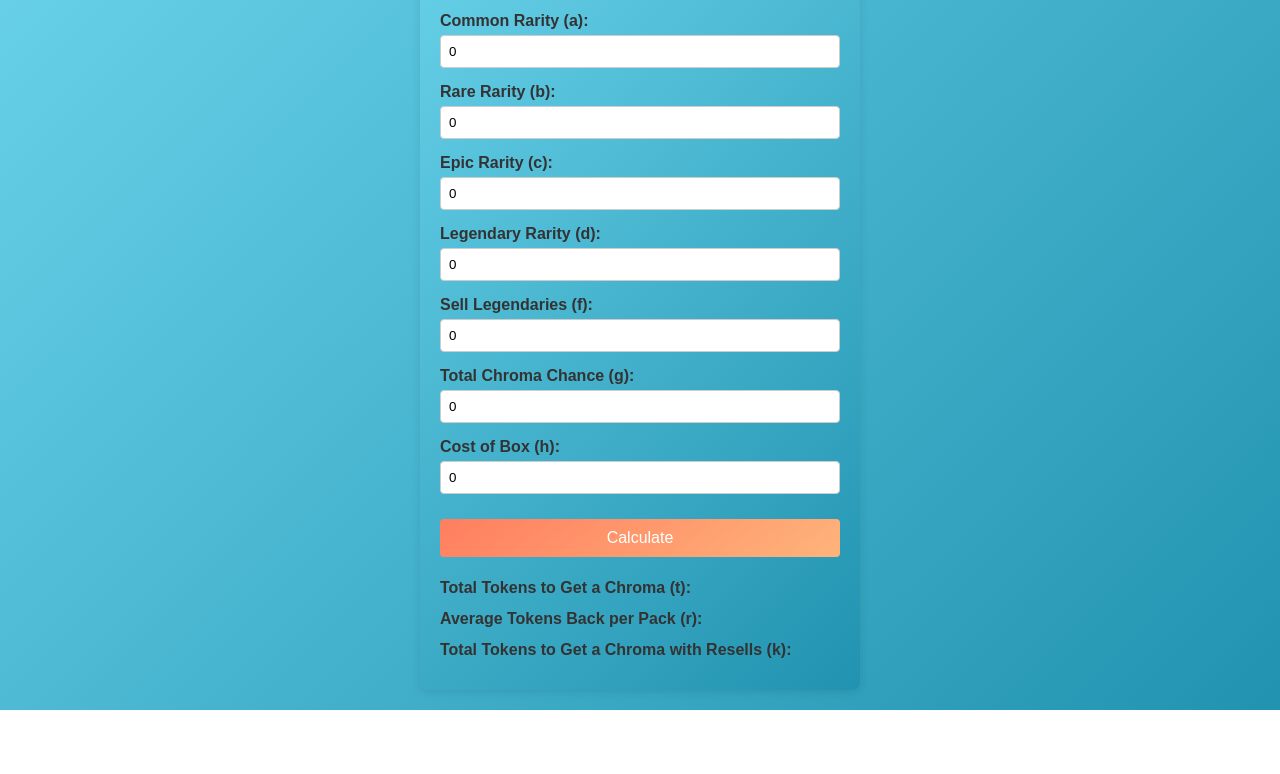
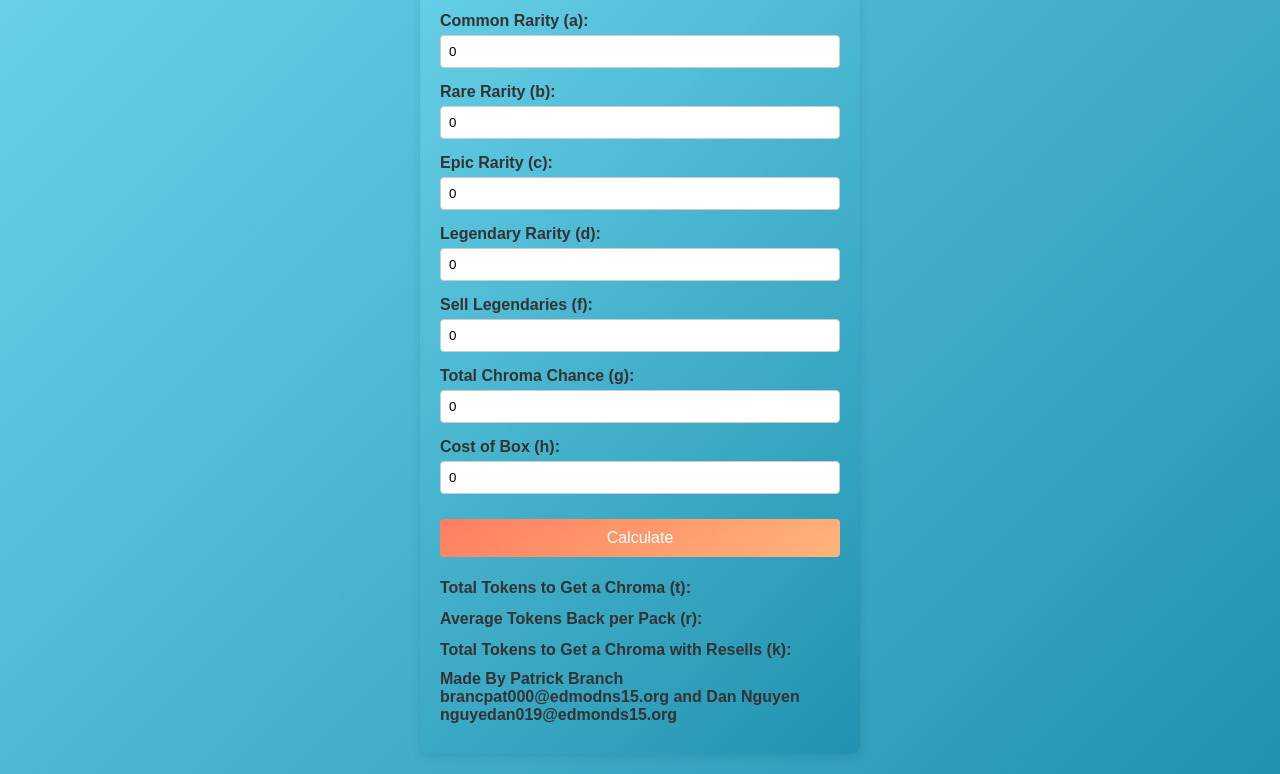
Before and after one commit to TheRealMythicalpro9/WebGames, a website: page online-game/public/blooket-calculator/index.html in a window 1280 px wide. Shown: the part 165-939 px from the top of the page. Before the commit the page ends 875 px from the top, so only its background shows below. Drawn offline with Linux system fonts and the light colour scheme.

Commit message:
Update index.html

```diff
--- a/online-game/public/blooket-calculator/index.html
+++ b/online-game/public/blooket-calculator/index.html
@@ -46,6 +46,7 @@
       <p><strong>Total Tokens to Get a Chroma (t):</strong> <span id="result-t"></span></p>
       <p><strong>Average Tokens Back per Pack (r):</strong> <span id="result-r"></span></p>
       <p><strong>Total Tokens to Get a Chroma with Resells (k):</strong> <span id="result-k"></span></p>
+      <p><strong>Made By Patrick Branch brancpat000@edmodns15.org and Dan Nguyen nguyedan019@edmonds15.org</strong></p>
     </div>
   </div>
 
```
